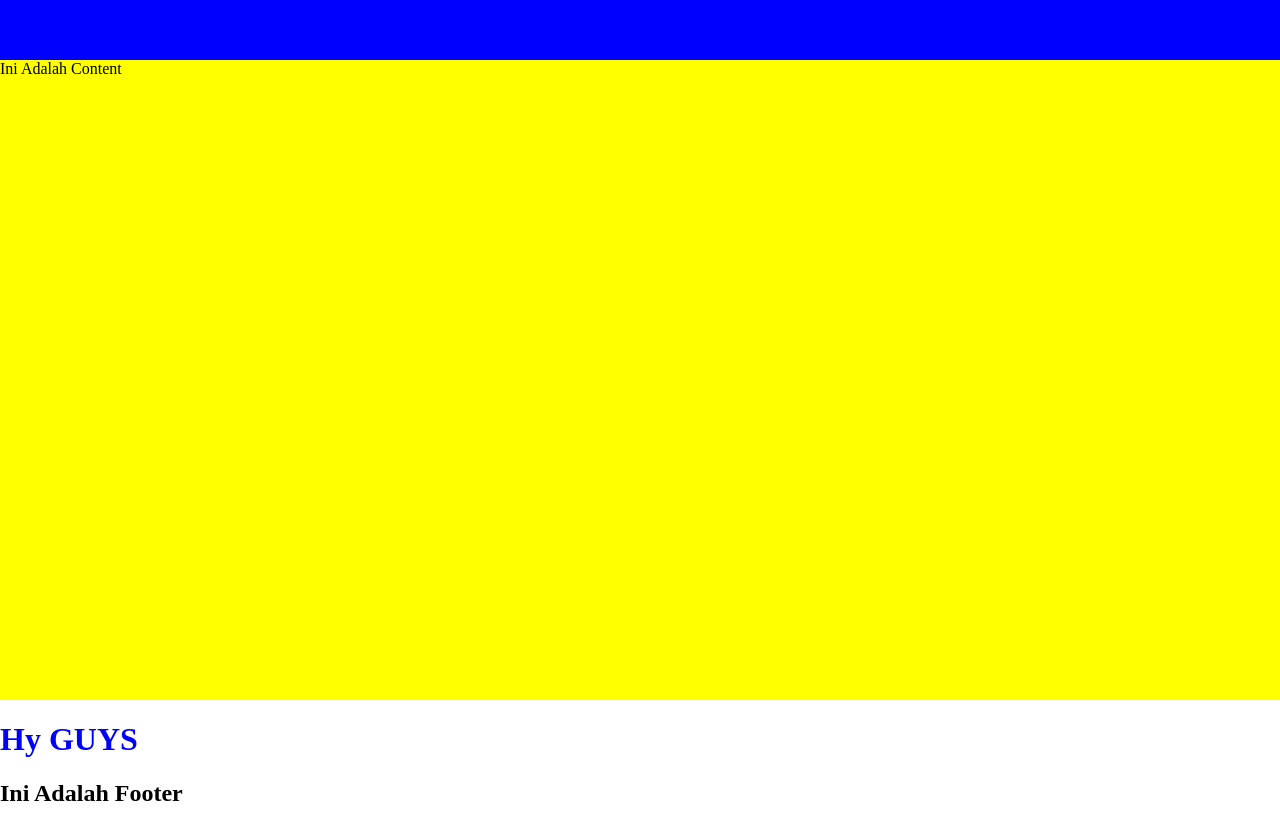
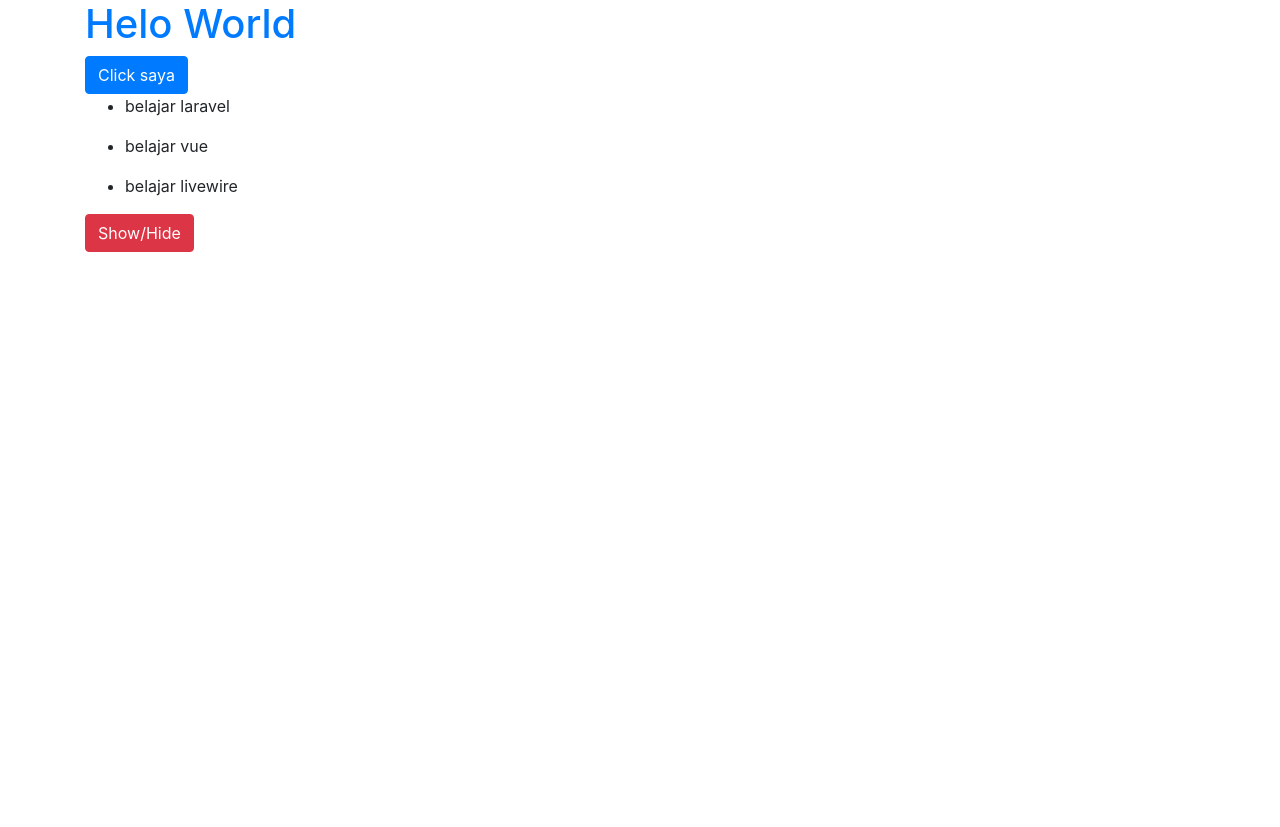
Before and after one commit to monza2910/learn-vue, a Vue app: page / in a window 1280 px wide. After the commit the page ends 800 px from the top, so only its background shows below. Built offline with nearby package versions, Linux system fonts and the light colour scheme.

Commit message:
add: Vue Directive, Event & Ref(State)

```diff
--- a/public/index.html
+++ b/public/index.html
@@ -6,6 +6,7 @@
     <meta name="viewport" content="width=device-width,initial-scale=1.0">
     <link rel="icon" href="<%= BASE_URL %>favicon.ico">
     <title><%= htmlWebpackPlugin.options.title %></title>
+    <link rel="stylesheet" href="https://stackpath.bootstrapcdn.com/bootstrap/4.3.1/css/bootstrap.min.css" integrity="sha384-ggOyR0iXCbMQv3Xipma34MD+dH/1fQ784/j6cY/iJTQUOhcWr7x9JvoRxT2MZw1T" crossorigin="anonymous">
   </head>
   <body>
     <noscript>
--- a/src/App.vue
+++ b/src/App.vue
@@ -1,21 +1,60 @@
 <template>
-  <Header />
-  <Content />
-  <h1 class="text-danger">Hy GUYS</h1>
-  <Footer />
+  <div class="container">
+    <h1 class="text-primary">Helo World</h1>
+    <button class="btn btn-primary" @click="heloworld()">
+      Click saya
+    </button>
+    <div v-if="show">
+      <ul v-for="post in posts" :key="post.id">
+        <li>{{ post.name}}</li>
+      </ul>
+    </div>
+    <div v-else>
+      Mantap Datanya Kosong
+    </div>
+    <button class="btn btn-danger" @click="toggleChange()">
+      Show/Hide
+    </button>
+  </div>
 </template>
 
 <script>
-import Header from "./components/Header.vue";
-import Content from "./components/Content.vue";
-import Footer from "./components/Footer.vue";
-
+import { ref } from "vue";
 export default {
   name          : "App",
-  components    : {
-    Header,
-    Content,
-    Footer
+  components    : {},
+  setup(){
+    const show  = ref(true);
+
+    const posts = [
+      {
+        id : 1,
+        name : "belajar laravel"
+      },
+      {
+        id : 2,
+        name : "belajar vue"
+      },
+      {
+        id : 3,
+        name : "belajar livewire"
+      },
+    ];
+
+    const heloworld = () => {
+      alert("MONZA NI BOS!!")
+    };
+
+    const toggleChange= () =>{
+      show.value = !show.value;
+    }
+
+    return {
+      heloworld,
+      posts,
+      show,
+      toggleChange
+    }
   }
 };
 </script>
@@ -27,7 +66,4 @@ export default {
     margin: 0;
   }
 
-  .text-danger{
-    color: blue;
-  }
 </style>
--- a/src/components/Content.vue
+++ b/src/components/Content.vue
@@ -1,5 +1,7 @@
 <template>
-    <div>Ini Adalah Content</div>
+    <div>
+        <h2>Ini Adalah Content</h2>
+    </div>
 </template>
 
 <script>
```
